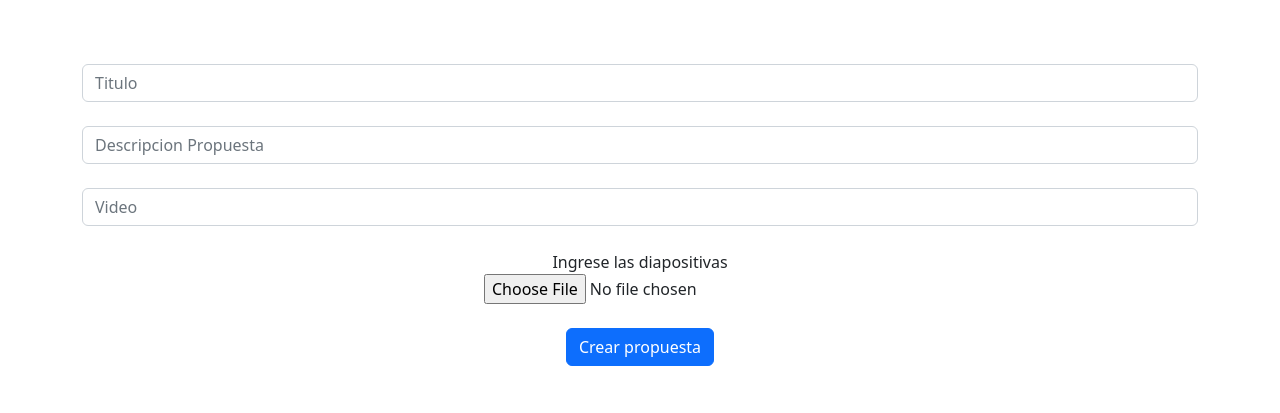
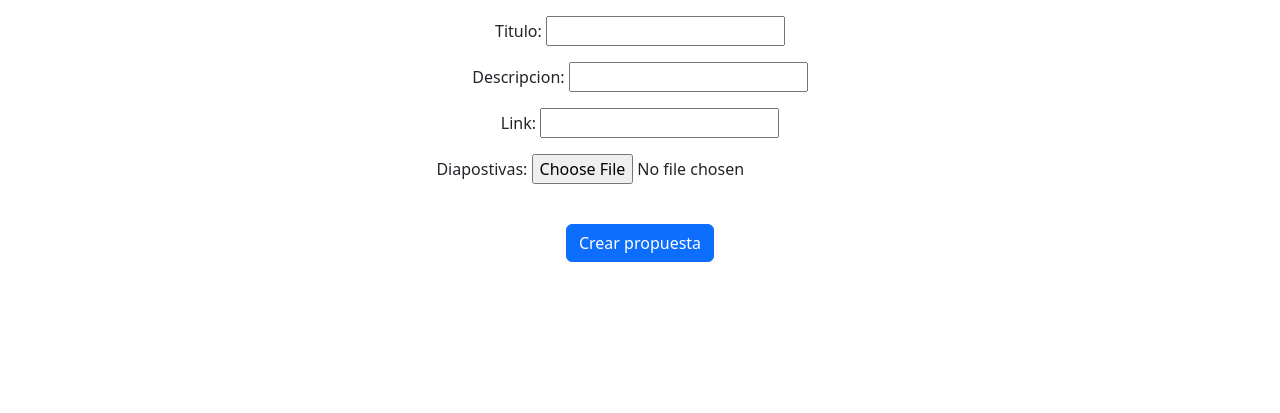
Before and after one commit to Edwin-DEV-py/SocialWeb2, a Django app: page /form_propuestas/ in a window 1280 px wide. Shown: the part 57-470 px from the top of the page. Run offline with Django 4.2, Linux system fonts and the light colour scheme; a user stored in the database is signed in; data comes from the database, SQL or seed files in the repository; both versions use the stored data as it was after the commit; parts of the project's set-up code (start-up, migrations or seed data) failed here and were passed over; some libraries are stand-ins or nearby versions.

Commit message:
form propuesta listo

```diff
--- a/Web/Web2/views.py
+++ b/Web/Web2/views.py
@@ -61,18 +61,13 @@ def coordinador(request):
 
 @login_required
 def form_propuestas(request):
-    #3user = get_object_or_404(User,pk=request.user.pk)
-    form = propuestaForm()
+    user = get_object_or_404(User,pk=request.user.pk)
     if request.method == 'POST':
-
+        form = propuestaForm(request.POST, request.FILES)
         if form.is_valid():
-            #form2 = form.save(commit = False)
-            #form2.user = user
-            form = propuestaForm(request.POST, request.FILES)
-            file2 = request.FILES["file"]
-            document = propuesta.objects.create(file=file2)
-            document.save()
-            form.save()
+            form2 = form.save(commit = False)
+            form2.user = user
+            form2.save()
             return redirect('index')
     else:
         form = propuestaForm()
--- a/Web/templates/form_propuestas.html
+++ b/Web/templates/form_propuestas.html
@@ -2,31 +2,11 @@
 {% load widget_tweaks%}
 {% block index %}
 <center>
-    <form action="#" method="post">
+    <form action="#" method="post" enctype="multipart/form-data">
         {% csrf_token %}
-        <div class="container py-5 h-100">
-            <div class="form-group">
-                {% render_field form.titulo class="form-control" id="Propuesta_titulo" type="text" placeholder="Titulo" %}
-            </div>
-            <br>
-            <div class="form-group">
-                {% render_field form.Descripcion class="form-control" id="Propuesta_titulo" rows="3" type="text" placeholder="Descripcion Propuesta" %}
-                <!--label for="exampleFormControlTextarea1">Descripcion Propuesta</label-->
-            </div>
-            <br>
-            <div class="form-group">
-                {% render_field form.link class="form-control" id="Propuesta_titulo" type="text" placeholder="Video" %}
-            </div>
-            <br>
-            <div class="form-group">
-                <label>Ingrese las diapositivas</label>
-            </div>
-            <div>
-                {% render_field form.diapostivas type="file" class="form-control-file" id="exampleFormControlFile" name="file" %}
-            </div>
-            <br>
-            <button type="submit" class="btn btn-primary">Crear propuesta</button>
-        </div>
+        {{ form.as_p }}
+        <br>
+        <button type="submit" class="btn btn-primary">Crear propuesta</button>
     </form>
 </center>
 {% endblock %}
```
Also changed, not shown: Web/db.sqlite3.
